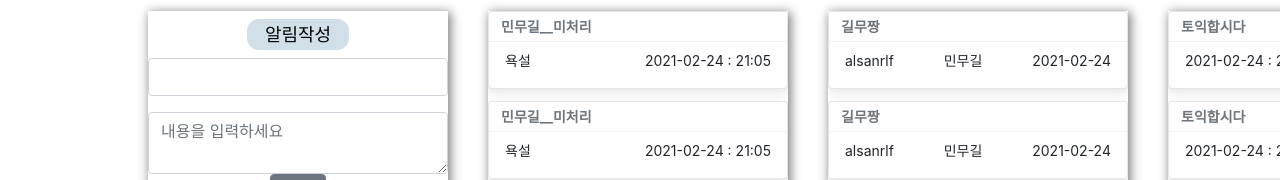
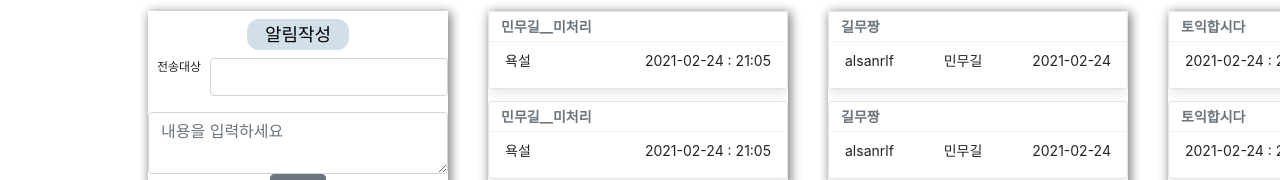
Before and after one commit to junhodo/UntactSchool, a React (Create React App) app in the folder FE/admin/: page /admin in a window 1280 px wide. Both pictures are taken after a click on the button "알림작성". Shown: the part 160-340 px from the top of the page. Built offline with nearby package versions, Linux system fonts and the light colour scheme; the HTML template or start-up script is replaced by a standard one.

Commit message:
[DELETE] debug.log 삭제

```diff
--- a/FE/admin/src/component/Notification.js
+++ b/FE/admin/src/component/Notification.js
@@ -152,12 +152,16 @@ const Notification = () => {
   const messageMaker = (
     <div className={noteWriteMode ? '' : 'notificationContentHidden'}>
       <Form className="noteWriter">
+        <div className="messageTargetBox">
+          <span>전송대상</span>
           <Input
             type="text"
             value={target}
             onChange={targetChange}
             onKeyPress={targetChange}
           />
+        </div>
+
         <div className="targetUserList">{targetUserList}</div>
         <Input
           type="textarea"
--- a/FE/admin/src/css/Notification.css
+++ b/FE/admin/src/css/Notification.css
@@ -47,3 +47,13 @@
   font-size: 14px;
   background-color: #D1DFE8;
 }
+
+.messageTargetBox{
+  display: flex;
+  font-size: 12px;
+}
+
+.messageTargetBox span {
+  width: 80px;
+  text-align: center;
+}
```
Also changed, not shown: 1 other file (tests, documents, lock files or other folders). Lines whose indentation alone changed are shown as unchanged.
